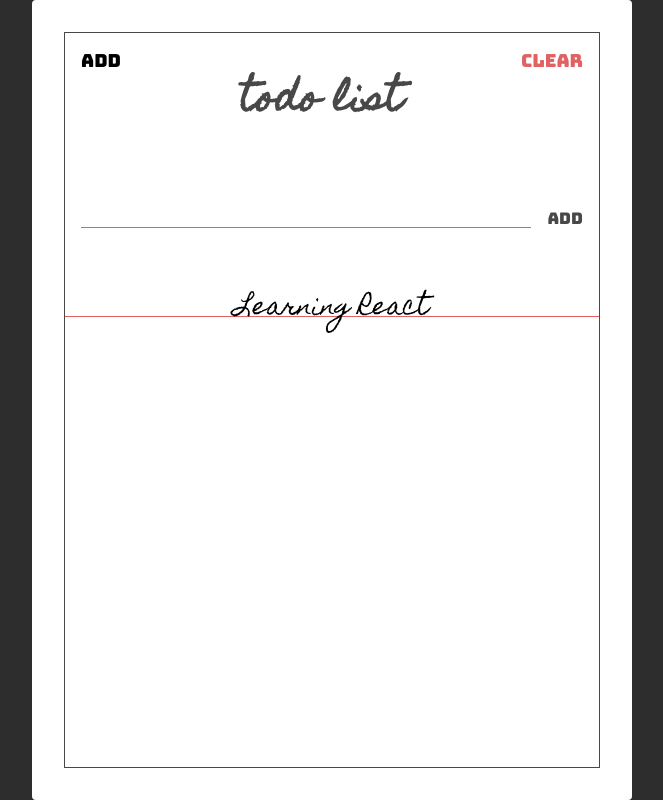
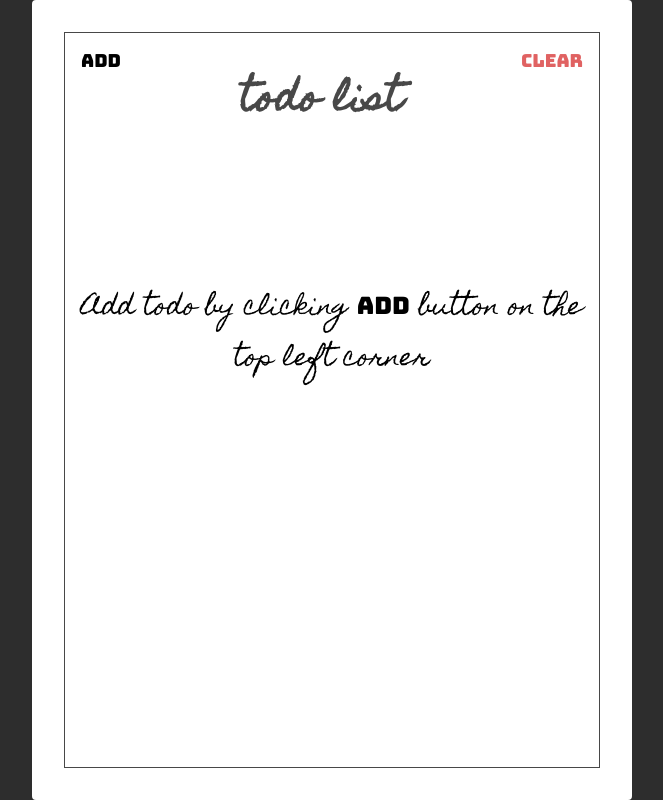
Before and after one commit to tegarputraarvi/react-todolist, a React (Create React App) app: page / in a window 1280 px wide. Shown: the whole page, without its empty margins (308-971 px from the left). Built offline with nearby package versions, Linux system fonts and the light colour scheme.

Commit message:
Delete function and placeholder

```diff
--- a/src/App.css
+++ b/src/App.css
@@ -195,3 +195,15 @@ html {
   left: 50%;
   transform: translate(-50%);
 }
+
+.todo-plachorder-text {
+  font-family: 'Homemade Apple', sans-serif;
+  font-size: 24px;
+  text-align: center;
+  padding: 16px;
+}
+
+.add-button-placehorder-text {
+  font-family: 'Bungee', sans-serif;
+  font-size: 24px;
+}
--- a/src/components/Header.jsx
+++ b/src/components/Header.jsx
@@ -1,13 +1,22 @@
 import React from 'react';
+import PropTypes from 'prop-types';
 
-const Header = ()  => {
+const Header = ({ showAddToggle, showAdd, clearTodos })  => {
     return (
         <section className="header">
-            <button className="header-btn">Add</button>
+            <button className="header-btn" onClick={ showAddToggle }>
+            { showAdd ? 'Finish' : 'Add' }
+            </button>
             <h1 className="header-title">Todo List</h1>
-            <button className="header-btn main-red-color">Clear</button>
+            <button className="header-btn main-red-color" onClick={ clearTodos }>Clear</button>
         </section>
     );
 };
 
+Header.propTypes = {
+    showAddToggle: PropTypes.func.isRequired,
+    showAdd: PropTypes.bool.isRequired,
+    clearTodos: PropTypes.func.isRequired
+}
+
 export default Header;
--- a/src/components/Todo.jsx
+++ b/src/components/Todo.jsx
@@ -1,16 +1,19 @@
 import React from 'react';
 import PropTypes from 'prop-types';
 
-const Todo = (props) => {
+const Todo = ({ text, completeTodo, index, isCompleted }) => {
     return (
-        <div className="todo">
-            <span className="todo-text">{props.text}</span>
+        <div className="todo" onClick={() => completeTodo(index)}>
+            <span className="todo-text" style={{ textDecoration: isCompleted ? 'line-through' : 'initial' }}>{ text }</span>
         </div>
     )
 }
 
 Todo.propTypes = {
-    text: PropTypes.string.isRequired
+    text: PropTypes.string.isRequired,
+    completeTodo: PropTypes.func.isRequired,
+    index: PropTypes.number.isRequired,
+    isCompleted: PropTypes.bool.isRequired
 };
 
 export default Todo;
--- a/src/components/Todos.jsx
+++ b/src/components/Todos.jsx
@@ -2,12 +2,21 @@ import React from 'react';
 import Todo from './Todo';
 import PropTypes from 'prop-types';
 
-const Todos = ({ todos })  => {
+const Todos = ({ todos, completeTodo })  => {
     return (
         <section className="todos">
-            {todos.map((todo, index) => {
-                return <Todo key={index} text={todo.text} />;
-            })}
+            {todos.length > 0 && (
+                todos.map((todo, index) => {
+                    return <Todo key={ index } text={ todo.text } isCompleted={ todo.isCompleted } completeTodo={ completeTodo } index={ index } />;
+                })
+            )}
+            {todos.length === 0 && (
+                <div className="todo-plachorder-text">
+                    Add todo by clicking{" "}
+                    <span className="add-button-placehorder-text">Add</span>
+                    {" "}button on the top left corner
+                </div>
+            )}
         </section>
     );
 };
@@ -17,7 +26,8 @@ Todos.propTypes = {
         PropTypes.shape({
         text: PropTypes.string
         })
-    )
+    ),
+    completeTodo: PropTypes.func.isRequired
 }
 
 export default Todos;
--- a/src/components/TodosForm.jsx
+++ b/src/components/TodosForm.jsx
@@ -1,7 +1,7 @@
 import React, { useState } from 'react';
 import PropStypes from 'prop-types';
 
-const TodosForm = ({ addTodo })  => {
+const TodosForm = ({ addTodo, showAdd })  => {
     const [ value, setValue ] = useState("");
 
     const handleFromSubmit = e => {
@@ -12,10 +12,17 @@ const TodosForm = ({ addTodo })  => {
             return;
         }
 
+        if (value.length >= 40) {
+            alert("Please create a shorter todo text!");
+            setValue("");
+            return;
+        }
+
         addTodo(value);
         setValue("");
     }
 
+    if (showAdd) {
         return (
             <section className="add">
                 <form className="add-form" onSubmit={handleFromSubmit}>
@@ -24,10 +31,15 @@ const TodosForm = ({ addTodo })  => {
                 </form>
             </section>
         );
+    } else {
+        return null;
+    }
+
 };
 
 TodosForm.propStypes = {
-    addTodo: PropStypes.func.isRequired
+    addTodo: PropStypes.func.isRequired,
+    showAdd: PropStypes.bool.isRequired
 }
 
 export default TodosForm;
--- a/src/pages/TodoList.jsx
+++ b/src/pages/TodoList.jsx
@@ -6,21 +6,36 @@ import TodosForm from '../components/TodosForm';
 import Todos from '../components/Todos';
 
 const TodoList = () => {
-  const [ todos, setTodos ] = useState([
-      { text: "Learning React" }
-  ])
+  const [ todos, setTodos ] = useState([]);
+  const [ showAdd, setShowAdd ] = useState(false);
 
   const addTodo = value => {
-    const addedTodo = [...todos, { text: value }];
 
-    setTodos(addedTodo);
+    if (todos.length < 10) {
+        const addedTodo = [...todos, { text: value, isCompleted: false }];
+
+        setTodos(addedTodo);
+    } else {
+        alert("Only 10 todos is allowed");
+    }
+
   }
+
+  const completeTodo = (index) => {
+      const addedTodo = [...todos] ;
+      addedTodo[index].isCompleted = !addedTodo[index].isCompleted;
+
+      setTodos(addedTodo);
+  }
+
+  const clearTodos = () => setTodos([]);
+  const showAddToggle = () => setShowAdd(!showAdd);
 
   return (
       <Paper>
-          <Header />
-          <TodosForm addTodo={addTodo}/>
-          <Todos todos={todos}/>
+          <Header showAddToggle={ showAddToggle } showAdd={ showAdd } clearTodos={ clearTodos }/>
+          <TodosForm addTodo={ addTodo } showAdd={ showAdd }/>
+          <Todos todos={ todos } completeTodo={ completeTodo } />
       </Paper>
   );
 }
```
Lines whose indentation alone changed are shown as unchanged.
